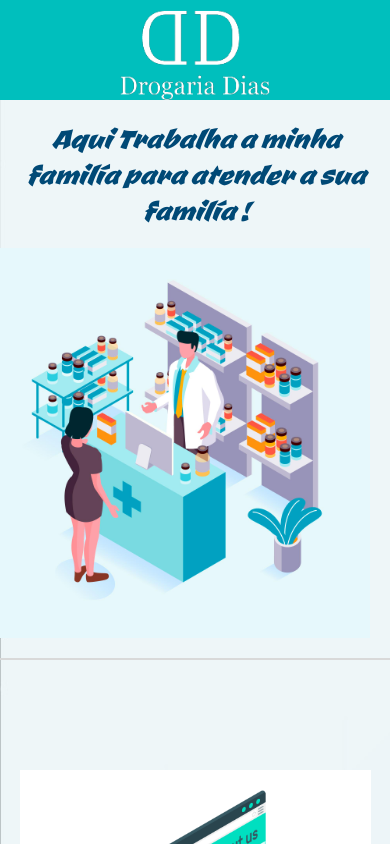
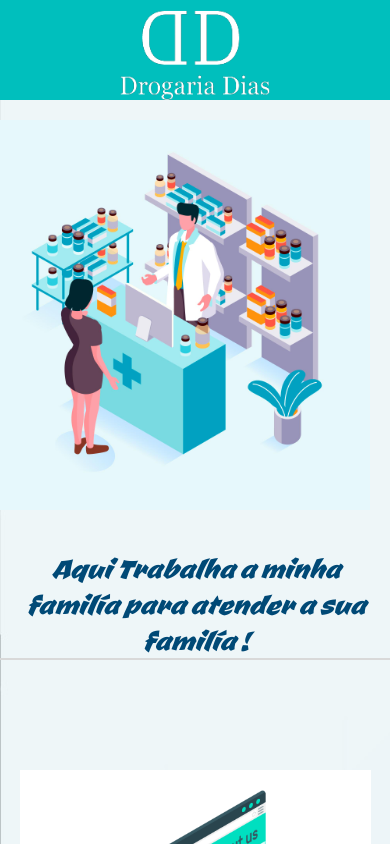
Before and after one commit to OliveiraL21/DrogariaDias, an Angular app: page / in a window 390 px wide. Shown: the top 844 px of the page. Built offline with nearby package versions, Linux system fonts and the light colour scheme; a web font is replaced by a local one.

Commit message:
modificando flex box

```diff
--- a/src/app/components/main-content/main-content.component.scss
+++ b/src/app/components/main-content/main-content.component.scss
@@ -186,7 +186,8 @@
 @media screen and (max-width: 1024px) {
   .home_content {
     display: flex;
-    flex-direction: column;
+    flex-direction: column-reverse;
+
     width: 100%;
   }
   .home_content_slogan {
@@ -224,7 +225,7 @@
 
   .contatos {
     display: flex;
-    flex-direction: column;
+    flex-direction: column-reverse;
   }
   .contatos_content {
     width: 100%;
```
